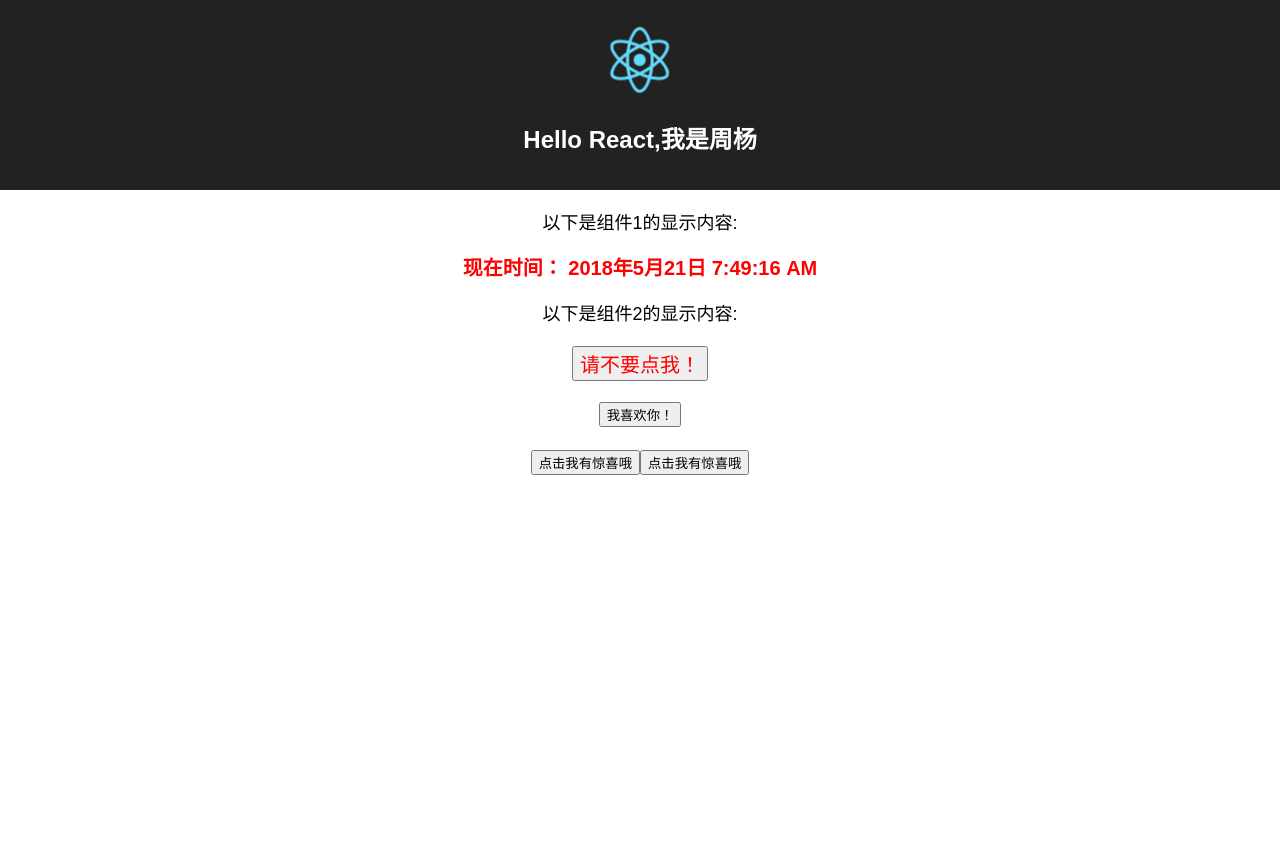
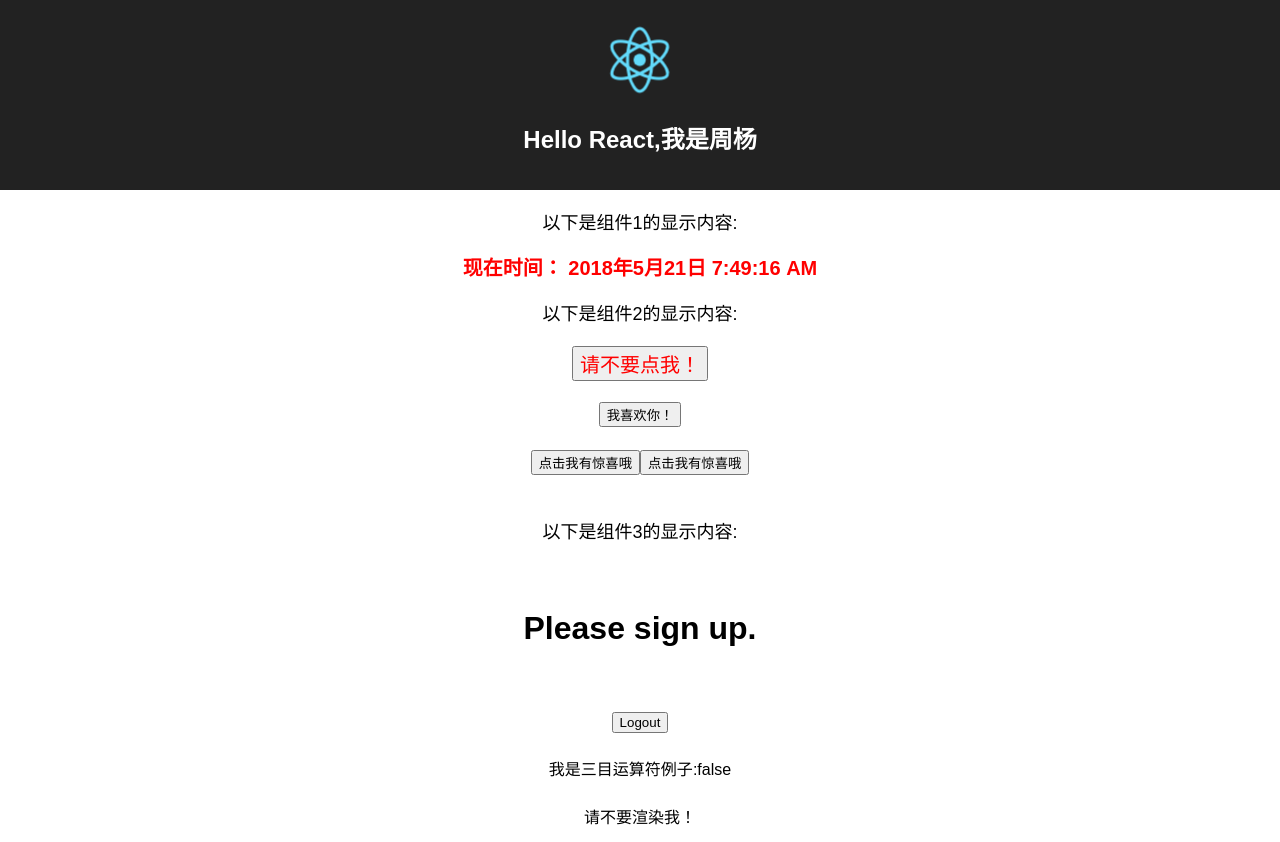
Before and after one commit to ZhouYung/hello-react, a React (Create React App) app: page / in a window 1280 px wide. Before the commit the page ends 800 px from the top, so only its background shows below. Built offline with nearby package versions, Linux system fonts and the light colour scheme.

Commit message:
条件渲染

```diff
--- a/src/App.js
+++ b/src/App.js
@@ -1,5 +1,5 @@
 import React, { Component } from 'react';
-import ReactDOM from 'react-dom';
+// import ReactDOM from 'react-dom';
 import logo from './logo.svg';
 import './App.css';
 
--- /dev/null
+++ b/src/ConditionalRendering.js
@@ -0,0 +1,83 @@
+import React, { Component } from 'react';
+import './App.css';
+import LoginControl from './LoginControl';
+import WarningBanner from "./WarningBanner";
+
+var myStyle2 = {
+    lineHeight: 3,
+};
+/**使用 ES6 class 来定义一个组件:*/
+class ConditionalRendering extends Component {
+    constructor(props){
+        super(props);
+        this.state = {
+            isLogin: false,
+            myMessage:"there is no messages",
+            myContent: "我是三目运算符例子"
+        }
+    }
+    handleLoginClick = ()=>{
+        this.setState({
+            isLogin:false
+        });
+    }
+    handleLogoutClick = ()=>{
+        this.setState({
+            isLogin:true
+        });
+    }
+    render() {
+        const isLogin = this.state.isLogin;
+        let elements = null;
+        /**1. 条件运算（if）*/
+        if(isLogin){
+            elements = <LoginButton onClick={this.handleLoginClick}/>;
+        }else{
+            elements = <LogoutButton onClick={this.handleLogoutClick}/>;
+        }
+        let myMessage = this.state.myMessage;
+        return (
+            <div className="App" style={myStyle2}>
+                <p className="App-intro">
+                    以下是组件3的显示内容:
+                </p>
+                <LoginControl isLogin={this.state.isLogin}/>
+                <div></div>
+                {elements}
+                {/**2. 与运算符 &&:
+                        在JavaScript 中，true && expression 总是返回 expression，而 false && expression 总是返回 false。
+                        因此，如果条件是 true，&& 右侧的元素就会被渲染，如果是 false，React 会忽略并跳过它
+                 */}
+                {isLogin&&
+                    <div>{myMessage}</div>
+                }
+                <div></div>
+                {/**3. 三目运算符 :
+                        条件渲染的另一种方法是使用 JavaScript 的条件运算符 condition ? true : false。
+                 */}
+                {isLogin?<div>{this.state.myContent}:true</div>:<div>{this.state.myContent}:false</div>}
+                {/**4. 阻止组件渲染:
+                        在极少数情况下，你可能希望隐藏组件，即使它被其他组件渲染。让 render 方法返回 null 而不是它的渲染结果即可实现。
+                 */}
+                <WarningBanner isLogin={this.state.isLogin}/>
+            </div>
+        );
+    }
+}
+//导出当前定义的类组件
+export default ConditionalRendering;
+function LoginButton(props) {
+    return (
+        <button onClick={props.onClick}>
+            Login
+        </button>
+    );
+}
+
+function LogoutButton(props) {
+    return (
+        <button onClick={props.onClick}>
+            Logout
+        </button>
+    );
+}
--- a/src/Event.js
+++ b/src/HandlingEvents.js
@@ -1,5 +1,4 @@
 import React, { Component } from 'react';
-import ReactDOM from 'react-dom';
 import './App.css';
 
 var myStyle = {
@@ -11,7 +10,7 @@ var myStyle2 = {
     lineHeight: 3,
 };
 /**使用 ES6 class 来定义一个组件:*/
-class Event extends Component {
+class HandlingEvents extends Component {
     constructor(props){
         super(props);/**传递 props 到基础构造函数*/
         this.state = {
@@ -76,4 +75,4 @@ class Event extends Component {
 }
 
 //导出当前定义的类组件
-export default Event;
+export default HandlingEvents;
--- /dev/null
+++ b/src/LoginControl.js
@@ -0,0 +1,22 @@
+import React, { Component } from 'react';
+import './App.css';
+
+/**使用 ES6 class 来定义一个组件:*/
+class LoginControl extends Component {
+    render() {
+        const isLogin = this.props.isLogin;
+        let showElement = null;
+        if(isLogin){
+            showElement = <h1>Welcome back!</h1>;
+        }else{
+            showElement = <h1>Please sign up.</h1>;
+        }
+        return (
+            <div className="App">
+                {showElement}
+            </div>
+        );
+    }
+}
+//导出当前定义的类组件
+export default LoginControl;
--- /dev/null
+++ b/src/WarningBanner.js
@@ -0,0 +1,21 @@
+import React, { Component } from 'react';
+import './App.css';
+
+/**使用 ES6 class 来定义一个组件:*/
+class WarningBanner extends Component {
+    render() {
+        const isLogin = this.props.isLogin;
+        if(isLogin){
+            return null;
+        }else{
+            return (
+                <div>
+                    请不要渲染我！
+                </div>
+            );
+        }
+
+    }
+}
+//导出当前定义的类组件
+export default WarningBanner;
--- a/src/index.js
+++ b/src/index.js
@@ -2,13 +2,16 @@ import React from 'react';
 import ReactDOM from 'react-dom';
 import './index.css';
 import App from './App';
-import Event from './Event';
+import HandlingEvents from './HandlingEvents';
+import ConditionalRendering from './ConditionalRendering';
 import registerServiceWorker from './registerServiceWorker';
-
+;
 ReactDOM.render(
     <div>
         <App />
-        <Event />
+        <HandlingEvents />
+        <ConditionalRendering/>
+
     </div>,
     document.getElementById('root')
 );
```
Also changed, not shown: React学习笔记/00-ES6中const、let与var的对比详解.md (added, +164 -0 lines).
